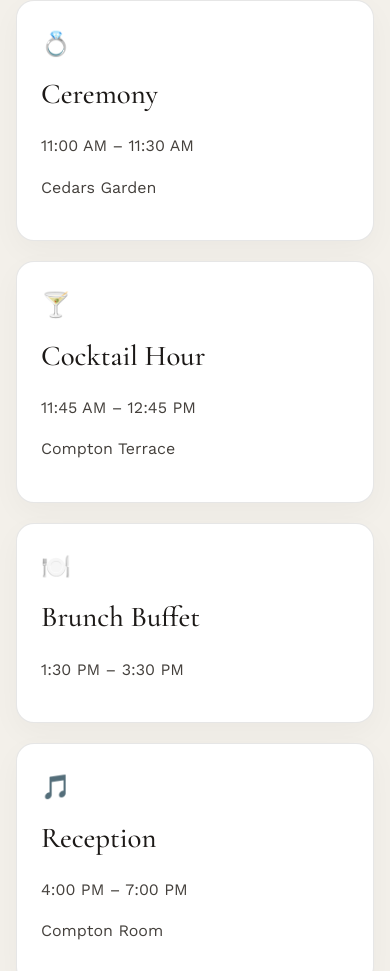
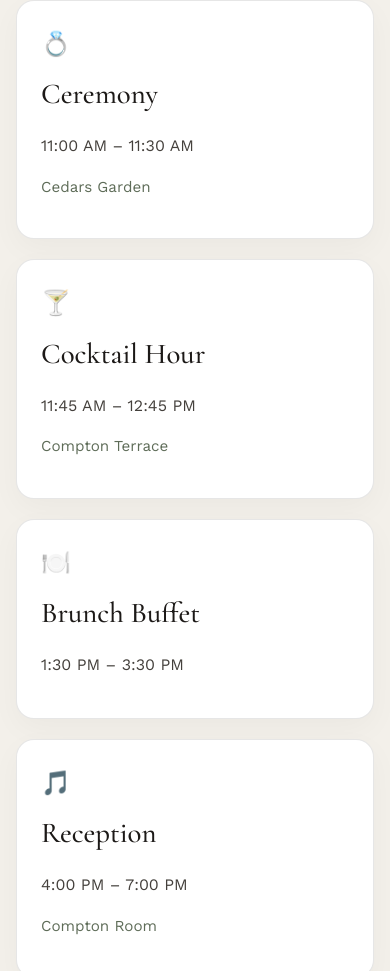
Before and after one commit to francismtorres/wedding-rsvp-site, a website: page public/index.html in a window 390 px wide. Shown: the part 1179-2150 px from the top of the page. Drawn offline with nearby package versions, Linux system fonts and the light colour scheme.

Commit message:
Add styles for info-card paragraph

```diff
--- a/public/styles.css
+++ b/public/styles.css
@@ -950,3 +950,8 @@ tbody tr:hover {
     width: 100%;
   }
 }
+  .info-card p + p {
+  margin-top: 0.35rem;
+  color: var(--sage-text);
+  font-size: 0.95rem;
+}
```
